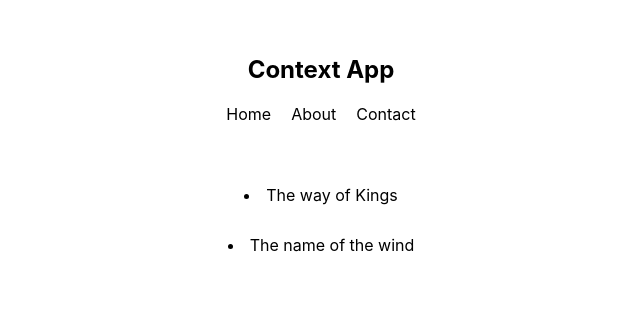
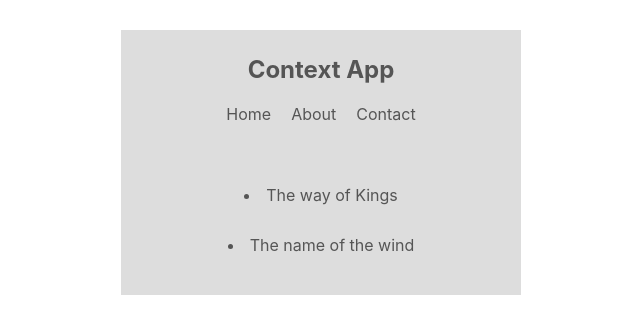
Before and after one commit to Edwin-Mwangi/context-app, a React (Create React App) app: page / in a window 1280 px wide. Shown: the top 334 px of the page, without its empty margins (319-959 px from the left). Built offline with nearby package versions, Linux system fonts and the light colour scheme.

Commit message:
consuming contexts

```diff
--- a/src/components/Booklist.js
+++ b/src/components/Booklist.js
@@ -1,14 +1,24 @@
 import React, { Component } from 'react';
+import { ThemeContext } from '../contexts/ThemeContext';
 
 class Booklist extends Component {
-    state = {  }
     render() {
-        return (
-            <div className="book-list">
-                <li>The way of Kings</li>
-                <li>The name of the wind</li>
-            </div>
-        );
+        return(
+            //2nd way of consuming data(used in both func&class components)
+            //Consumer has func that takes ocntext as arg
+            //there are Provider and Consumer tags(ha ha)
+            <ThemeContext.Consumer>{ (context) => {
+                const { isLightTheme, dark, light } = context;
+                const theme = isLightTheme? light: dark;
+                return (
+                    <div className="book-list" style={{ background: theme.ui, color: theme.syntax }}>
+                        <li>The way of Kings</li>
+                        <li>The name of the wind</li>
+                    </div>
+                );
+            }}
+            </ThemeContext.Consumer>
+        )
     }
 }
 
--- a/src/components/Navbar.js
+++ b/src/components/Navbar.js
@@ -1,10 +1,23 @@
 import React, { Component } from 'react';
+import { ThemeContext } from '../contexts/ThemeContext';
 
 class Navbar extends Component {
-    state = {  }
+    //2ways of consuming data---1st way(check Booklist for 2nd way)
+    //this way only used in class components
+    //ThemeContext vals gotten from provider which wraps the Navbar(App.js)
+    //contextType is react keyword to define where to consume vals...related to context
+    static contextType = ThemeContext;
+
     render() {
+        //logs out shared context vals...check console
+        //context is keyword to get vals(related to contextType)
+        console.log(this.context)
+        const { isLightTheme, dark, light } = this.context;
+        //ternary op...with IsLightTheme(Bool) defining themetype
+        const theme = isLightTheme? light: dark;
         return (
-            <nav>
+            //the styles added based on Bool above
+            <nav style={{ background: theme.ui, color: theme.syntax }}>
                 <h1>Context App</h1>
                 <ul>
                     <li>Home</li>
```
Also changed, not shown: src/contexts/ThemeContext.js (line endings or trailing spaces).
